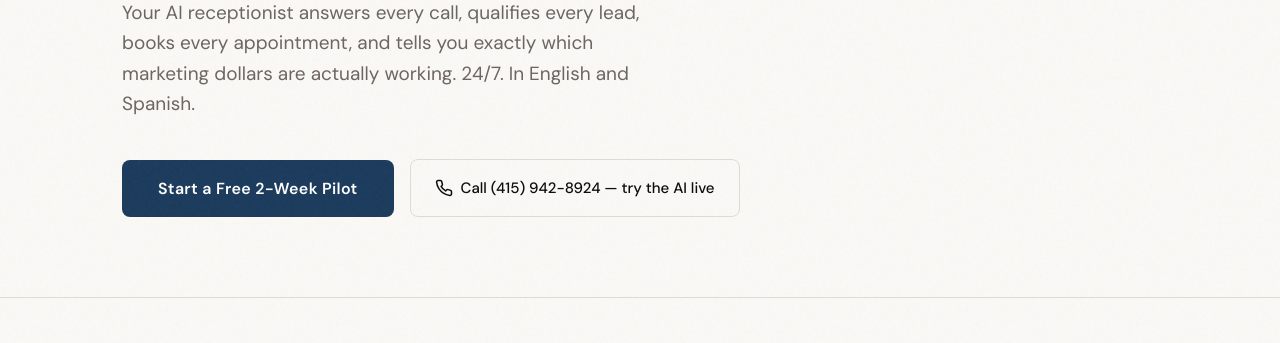
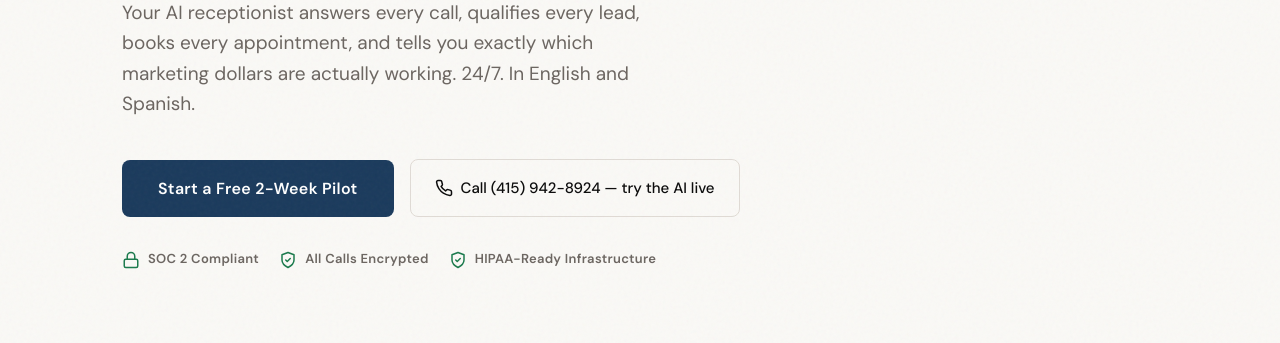
Before and after one commit to russellmiller3/sterling, a plain HTML site: page index.html in a window 1280 px wide. Shown: the part 416-759 px from the top of the page. Drawn offline with Linux system fonts and the light colour scheme.

Commit message:
Update index.html

```diff
--- a/index.html
+++ b/index.html
@@ -97,6 +97,16 @@ nav .container { display: flex; justify-content: space-between; align-items: cen
 
 /* PROOF BAR */
 .proof-bar { padding: 48px 0; border-top: 1px solid var(--border); border-bottom: 1px solid var(--border); }
+
+.trust-badges {
+  display: flex; gap: 20px; margin-top: 32px; flex-wrap: wrap;
+}
+.trust-badge {
+  display: flex; align-items: center; gap: 8px;
+  font-size: 13px; font-weight: 600; letter-spacing: 0.3px;
+  color: var(--muted);
+}
+.trust-badge svg { flex-shrink: 0; color: var(--green); }
 .proof-grid { display: grid; grid-template-columns: repeat(4, 1fr); gap: 32px; text-align: center; }
 .proof-stat {
   font-family: 'Instrument Serif', serif;
@@ -371,6 +381,20 @@ footer a { color: var(--muted); }
         <svg xmlns="http://www.w3.org/2000/svg" width="18" height="18" viewBox="0 0 24 24" fill="none" stroke="currentColor" stroke-width="2" stroke-linecap="round" stroke-linejoin="round"><path d="M22 16.92v3a2 2 0 0 1-2.18 2 19.79 19.79 0 0 1-8.63-3.07 19.5 19.5 0 0 1-6-6 19.79 19.79 0 0 1-3.07-8.67A2 2 0 0 1 4.11 2h3a2 2 0 0 1 2 1.72 12.84 12.84 0 0 0 .7 2.81 2 2 0 0 1-.45 2.11L8.09 9.91a16 16 0 0 0 6 6l1.27-1.27a2 2 0 0 1 2.11-.45 12.84 12.84 0 0 0 2.81.7A2 2 0 0 1 22 16.92z"/></svg>
         Call (415) 942-8924 — try the AI live
       </a>
+    </div>
+    <div class="trust-badges">
+      <div class="trust-badge">
+        <svg xmlns="http://www.w3.org/2000/svg" width="18" height="18" viewBox="0 0 24 24" fill="none" stroke="currentColor" stroke-width="2" stroke-linecap="round" stroke-linejoin="round"><rect x="3" y="11" width="18" height="11" rx="2" ry="2"/><path d="M7 11V7a5 5 0 0 1 10 0v4"/></svg>
+        SOC 2 Compliant
+      </div>
+      <div class="trust-badge">
+        <svg xmlns="http://www.w3.org/2000/svg" width="18" height="18" viewBox="0 0 24 24" fill="none" stroke="currentColor" stroke-width="2" stroke-linecap="round" stroke-linejoin="round"><path d="M12 22s8-4 8-10V5l-8-3-8 3v7c0 6 8 10 8 10z"/><path d="m9 12 2 2 4-4"/></svg>
+        All Calls Encrypted
+      </div>
+      <div class="trust-badge">
+        <svg xmlns="http://www.w3.org/2000/svg" width="18" height="18" viewBox="0 0 24 24" fill="none" stroke="currentColor" stroke-width="2" stroke-linecap="round" stroke-linejoin="round"><path d="M12 22s8-4 8-10V5l-8-3-8 3v7c0 6 8 10 8 10z"/><path d="m9 12 2 2 4-4"/></svg>
+        HIPAA-Ready Infrastructure
+      </div>
     </div>
   </div>
 </section>
```
